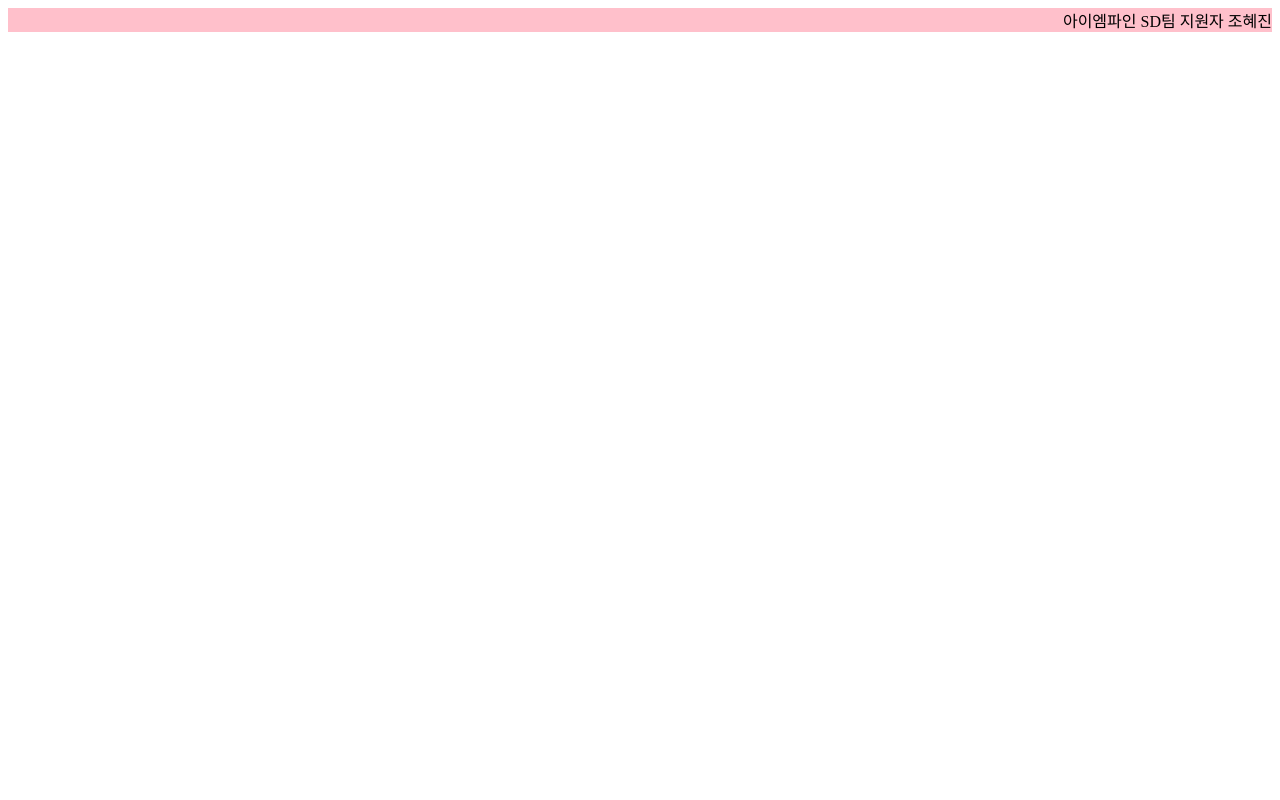
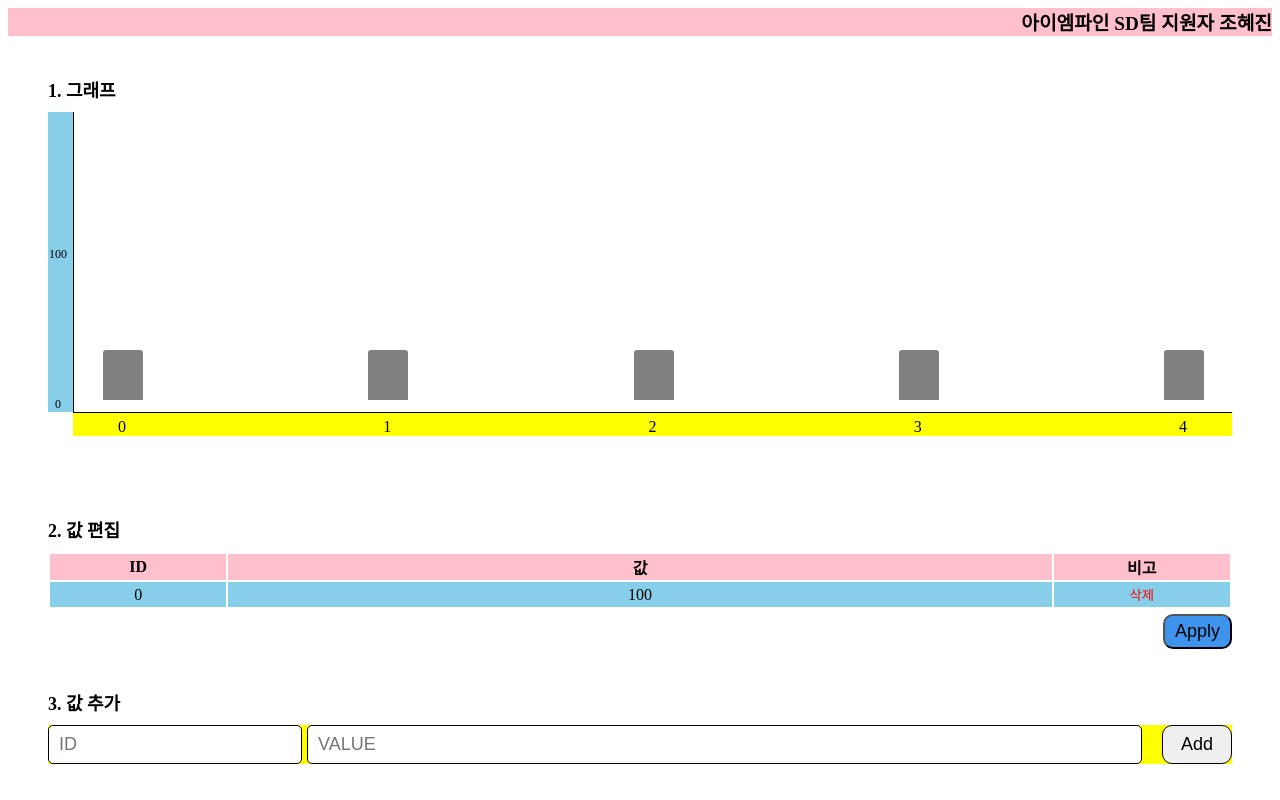
Before and after one commit to Emma-Hyejin/IMFINE_FE_assignment, a plain HTML site: page index.html in a window 1280 px wide. Shown: the top 800 px of the page. Drawn offline with Linux system fonts and the light colour scheme.

Commit message:
Design: CSS, HTML 틀 구현

```diff
--- a/index.css
+++ b/index.css
@@ -10,4 +10,169 @@ header{
     background-color: pink;
     display: flex;
     justify-content: flex-end;
+    font-weight: bolder;
+    font-size: 1.2em;
 }
+
+section {
+    margin: 40px 40px 80px 40px;
+    min-width: 640px;
+}
+
+ul, li{
+    list-style: none;
+}
+
+.title {
+    font-size: 18px;
+    font-weight: bold;
+    padding: 0 0 10px 0;
+}
+
+/* 공통 버튼  style*/
+.btn {
+    border-radius: 10px;
+    padding: 5px 10px;
+    font-size: 18px;
+    background-color:#3e94ec ;
+    float: right;
+}
+
+.btn:hover{
+    cursor:pointer;
+}
+
+/* 그래프 */
+
+#graph .graph_y {
+    display: flex;
+    align-items: center;
+    flex-direction: column;
+    justify-content: space-between;
+    background-color: skyblue;
+    top: 0;
+    left: 0;
+    margin: 0;
+    padding: 0 5px 0 0;
+    height : 300px;
+    width: 20px;
+    font-size: 12px;
+    border-right: 1px solid black;
+}
+
+#graph .graph_x {
+    display: flex;
+    align-items: center;
+    flex-direction:row-reverse;
+    justify-content: space-between;
+    background-color: yellow;
+    margin: 0 0 0 25px;
+    padding: 5px 60px 0 30px;
+    border-top: 1px solid black;
+
+}
+
+.x_text{
+    position: relative;
+    left: 15px;
+}
+
+.graph_x .bar_item {
+    background-color: gray;
+    border-radius: 3px 3px 0 0;
+    width: 40px;
+    height: 50px;
+    position: absolute;
+    top: 350px;
+}
+
+
+/* 2. 값 편집 */
+.chart_table {
+    width: 100%;
+}
+
+thead, tbody {
+    text-align: center;
+    padding: 0;
+    margin: 0;
+}
+
+tr {
+    height: 25px;
+}
+
+.chart_table .value {
+    width: 70%;
+}
+
+.chart_table .id, .etc {
+    width: 15%;
+}
+
+thead .chart_items {
+    margin: 0;
+    background-color: pink;
+}
+
+tbody .chart_contents {
+    margin: 3px 0 3px 0;
+    background-color: skyblue;
+}
+
+/* 삭제 버튼 */
+.delteBtn {
+    background:none;
+    border: none;
+    color: red;
+}
+
+/* Apply 버튼 */
+.applyBtn {
+   margin: 5px 0 0 0 ;
+}
+
+
+/* 3. 값 추가 */
+#addValue fieldset{
+    border:none;
+    background-color: yellow;
+    padding: 0;
+    margin: 0;
+    width: 100%;
+    display: flex;
+}
+
+form .input {
+    border: 1px solid black;
+    border-radius: 5px;
+    padding: 8px 10px;
+    font-size: 18px;
+}
+
+#addId {
+    margin-right: 5px;
+}
+
+#addValue {
+    flex: 1;
+}
+
+#submitNew {
+    margin-left:20px;
+    width: 70px;
+    border-radius: 10px;
+    padding: 5px 10px;
+}
+
+#submitNew:hover{
+    cursor:pointer;
+}
+
+
+/* 4. 값 고급 편집 */
+#advancedAmend .advanced_contents {
+    background-color: pink;
+    width: 100%;
+    height: 300px;
+}
--- a/index.html
+++ b/index.html
@@ -3,13 +3,109 @@
 <head>
     <meta charset="UTF-8">
     <meta name="viewport" content="width=device-width, initial-scale=1.0">
-    <link rel="stylesheet" href="./index.css">
+    <link rel="stylesheet" href="./index.css" type="text/css">
     <title>IMFINE_FE</title>
 </head>
 <body>
     <header>
         <div class="header_name">아이엠파인 SD팀 지원자 조혜진</div>
     </header>
+    <main>
+        <!--1. 그래프-->
+        <section id="graph">
+            <div class="title">1. 그래프</div>
+            <ul class="graph_y">
+                <li class="y_item"></li>
+                <li class="y_item">100</li>
+                <li class="y_item">0</li>
+            </ul>
+            <ul class="graph_x">
+                <li class="x_item">
+                    <span class="x_text">4</span>
+                    <div class="x_bar">
+                        <span class="bar_item"></span>
+                    </div>
+                </li>
+
+                <li class="x_item">
+                    <span class="x_text">3</span>
+                    <div class="x_bar">
+                        <span class="bar_item"></span>
+                    </div>
+                </li>
+
+                <li class="x_item">
+                    <span class="x_text">2</span>
+                    <div class="x_bar">
+                        <span class="bar_item"></span>
+                    </div>
+                </li>
+
+                <li class="x_item">
+                    <span class="x_text">1</span>
+                    <div class="x_bar">
+                        <span class="bar_item"></span>
+                    </div>
+                </li>
+
+                <li class="x_item">
+                    <span class="x_text">0</span>
+                    <div class="x_bar">
+                        <span class="bar_item"></span>
+                    </div>
+                </li>
+            </ul>
+        </section>
+
+        <!--2. 값 편집-->
+        <section id="chart">
+            <div class="title">2. 값 편집</div>
+            <table class="chart_table">
+                <thead>
+                    <tr class="chart_title">
+                        <th class="chart_items id">ID</th>
+                        <th class="chart_items value">값</th>
+                        <th class="chart_items etc">비고</th>
+                    </tr>
+                </thead>
+                <tbody>
+                    <tr class="chart_contents">
+                        <td class="chart_content id">0</td>
+                        <td class="chart_content value">100</td>
+                        <td class="chart_content etc">
+                            <button class="delteBtn">삭제</button>
+                        </td>
+                    </tr>
+                </tbody>
+            </table>
+
+            <button class="btn applyBtn">Apply</button>
+
+        </section>
+
+        <!--3. 값 추가-->
+        <section id="addValue">
+            <div class="title">3. 값 추가</div>
+            <form>
+                <fieldset>
+                    <input type="text" name="ID" placeholder="ID" class="input" id="addId"/>
+                    <input type="text" name="value" placeholder="VALUE" class="input" id="addValue"/>
+                    <input type="submit" value="Add" class="input" id="submitNew"/>
+                </fieldset>
+            </form>
+        </section>
+
+        <!--4. 값 고급 편집-->
+        <section id="advancedAmend">
+            <div class="title">4. 값 고급 편집</div>
+            <div class="advanced_contents">
+                호잇 값 고급 편집
+            </div>
+
+            <button class="btn applyBtn">Apply</button>
+
+        </section>
+    </main>
     <!-- JS  -->
     <script src="main.js"></script>
 </body>
--- a/main.js
+++ b/main.js
@@ -1 +1,24 @@
 //js 파일
+//더미데이터
+const dummyDatas = [
+    {
+        "id" : 0,
+        "value" : 75,
+    },
+    {
+        "id" : 2,
+        "value" : 20,
+    },
+    {
+        "id" : 2,
+        "value" : 80,
+    },
+    {
+        "id" : 3,
+        "value" : 100,
+    },
+    {
+        "id" : 4,
+        "value" : 70,
+    }
+];
```
Also changed, not shown: README.md.
